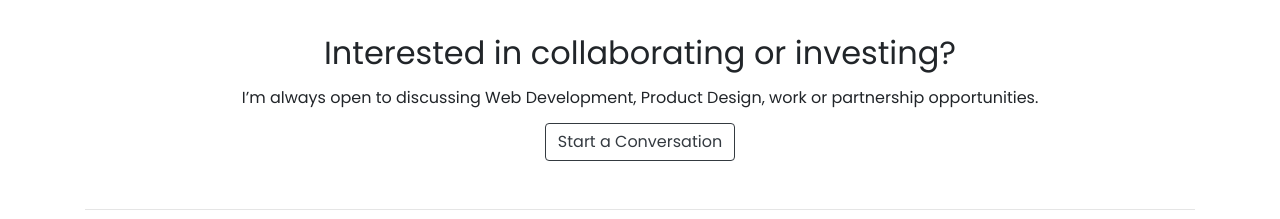
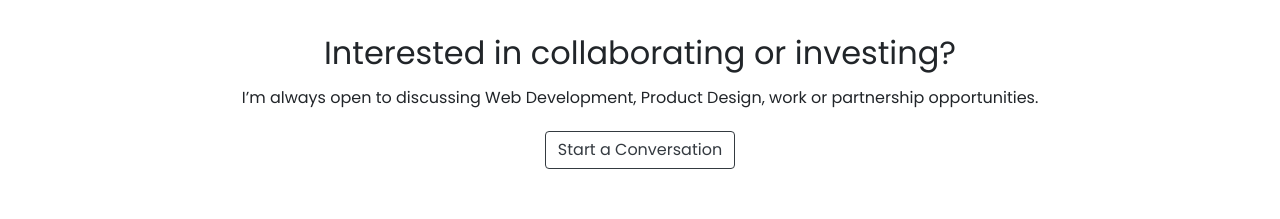
Before and after one commit to paulynson/portfolio, a React (Create React App) app: page / in a window 1280 px wide. Shown: the part 1720-1939 px from the top of the page. Built offline with nearby package versions, Linux system fonts and the light colour scheme.

Commit message:
Correction on links

```diff
--- a/src/pages/Home.js
+++ b/src/pages/Home.js
@@ -279,9 +279,8 @@ function Home() {
             or partnership opportunities.
           </h6>
           <Link
-            className="nav-link my-2"
+            className="my-2 btn btn-outline-dark"
             to="/contact"
-            className="btn btn-outline-dark"
           >
             Start a Conversation
           </Link>
```
Also changed, not shown: 1 other file (tests, documents, lock files or other folders).
